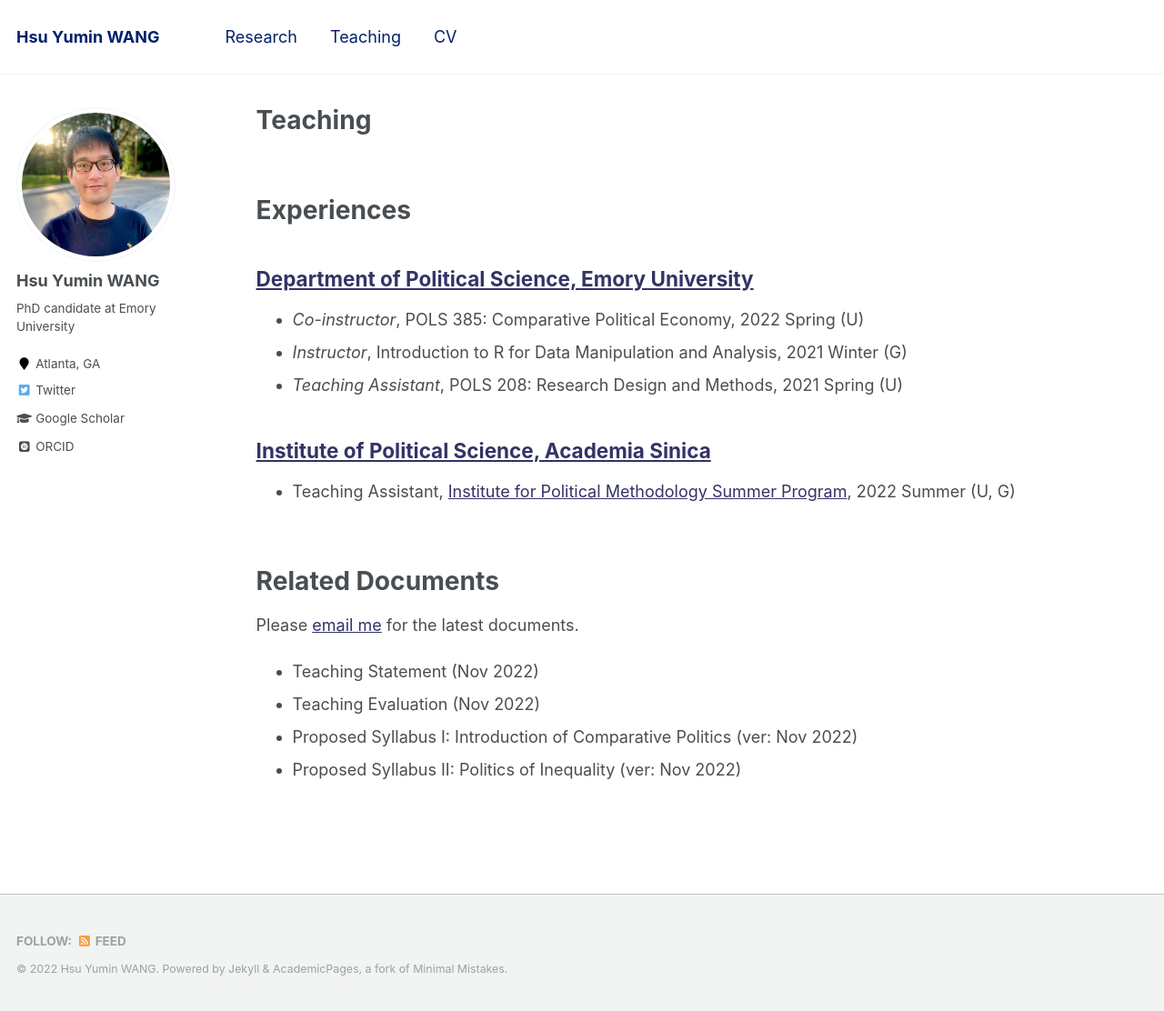
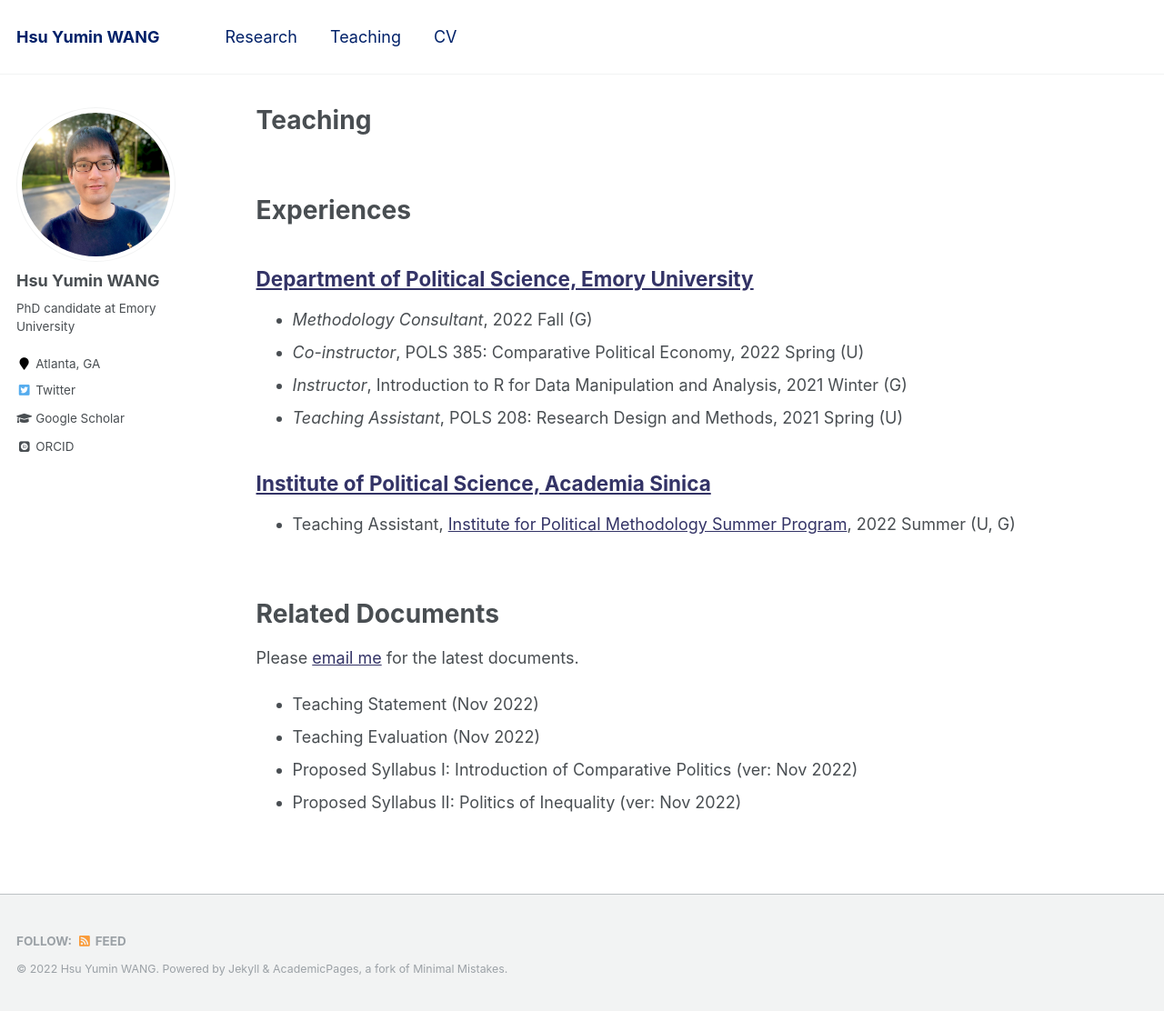
Before and after one commit to hsuyumin/hsuyumin.github.io, a Jekyll site: the page built from _pages/teaching.md, in a window 1280 px wide and 1112 px high. Shown: the whole window at 91% size. Built offline with Jekyll 4.4.1, drawn with Linux system fonts in a browser that asks for light colours; some web fonts are replaced.

Commit message:
Update teaching.md

```diff
--- a/_pages/teaching.md
+++ b/_pages/teaching.md
@@ -11,6 +11,7 @@ author_profile: true
 # Experiences
 
 ## [Department of Political Science, Emory University](http://polisci.emory.edu/home/)
+* _Methodology Consultant_, 2022 Fall (G)
 * _Co-instructor_, POLS 385: Comparative Political Economy, 2022 Spring (U)
 * _Instructor_, Introduction to R for Data Manipulation and Analysis, 2021 Winter (G)
 * _Teaching Assistant_, POLS 208: Research Design and Methods, 2021 Spring (U)
```
